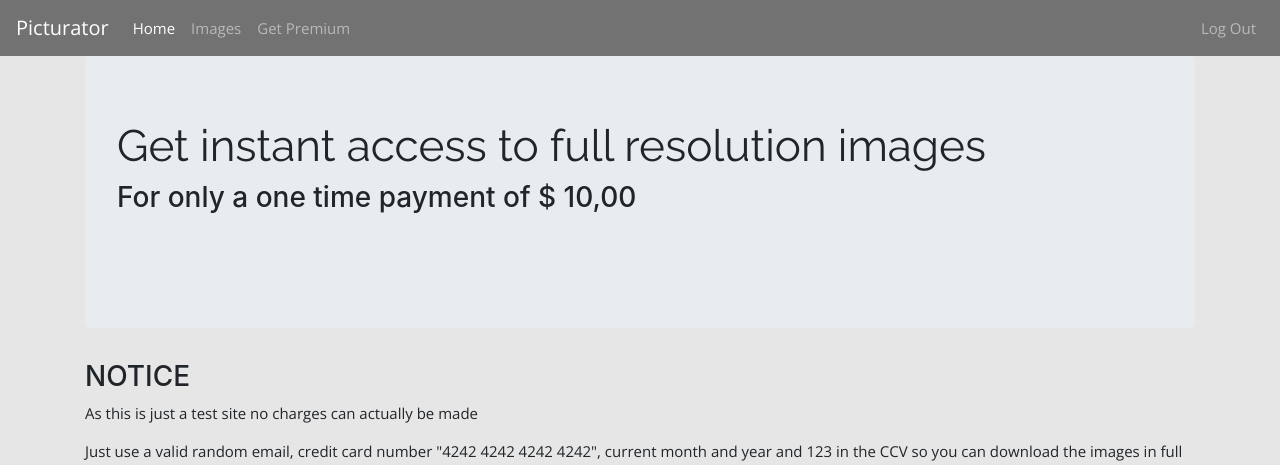
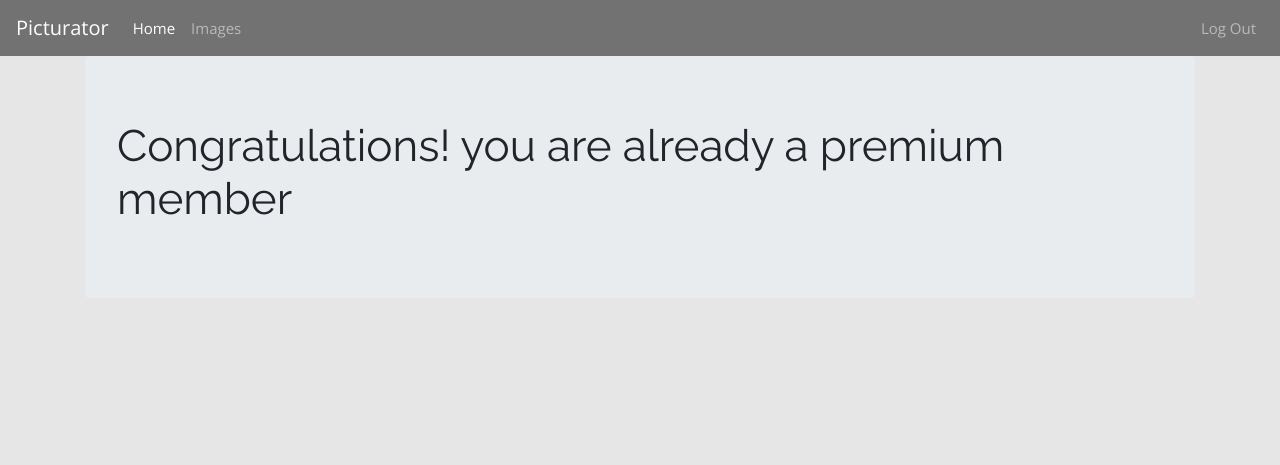
Before and after one commit to LMV-Codes/Picturator, a Django app: page /orders/ in a window 1280 px wide. Shown: the top 465 px of the page. Run offline with Django 3.2, Linux system fonts and the light colour scheme; the visitor is signed in with stand-in values (Sample User, id 1); some libraries are stand-ins or nearby versions.

Commit message:
FIXEC PREMIUM

```diff
--- a/templates/_base.html
+++ b/templates/_base.html
@@ -34,9 +34,12 @@
                 <li class="nav-item">
                     <a class="nav-link" href="{% url 'list_view' %}">Images</a>
                 </li>
+                {% if not perms.main_app.special_status %}
                 <li class="nav-item">
                     <a class="nav-link" href="{% url 'orders' %}">Get Premium</a>
                 </li>
+                {% endif %}
+
             </ul>
 
             {% if user.is_authenticated %}
--- a/templates/purchase.html
+++ b/templates/purchase.html
@@ -4,6 +4,11 @@
 
 
 {% block content %}
+{% if perms.main_app.special_status %}
+<div class="jumbotron">
+    <h1>Congratulations! you are already a premium member</h1>
+</div>
+{% else %}
 <div class="jumbotron">
     <h1>Get instant access to full resolution images</h1>
     <h3>For only a one time payment of $ 10,00<h3>
@@ -21,4 +26,5 @@
     current month and year and 123 in the CCV so you can download
     the images in full resolution
 </p>
+{% endif %}
 {% endblock content %}
```
